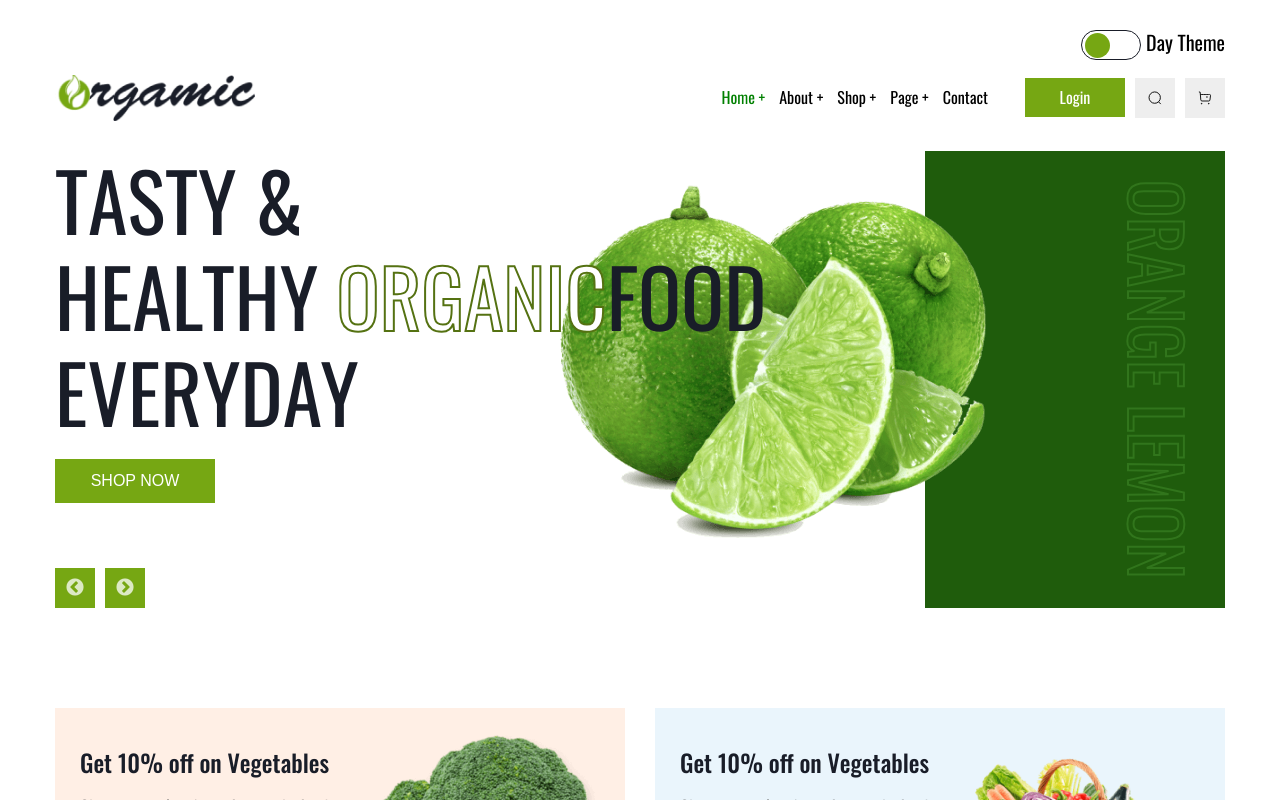
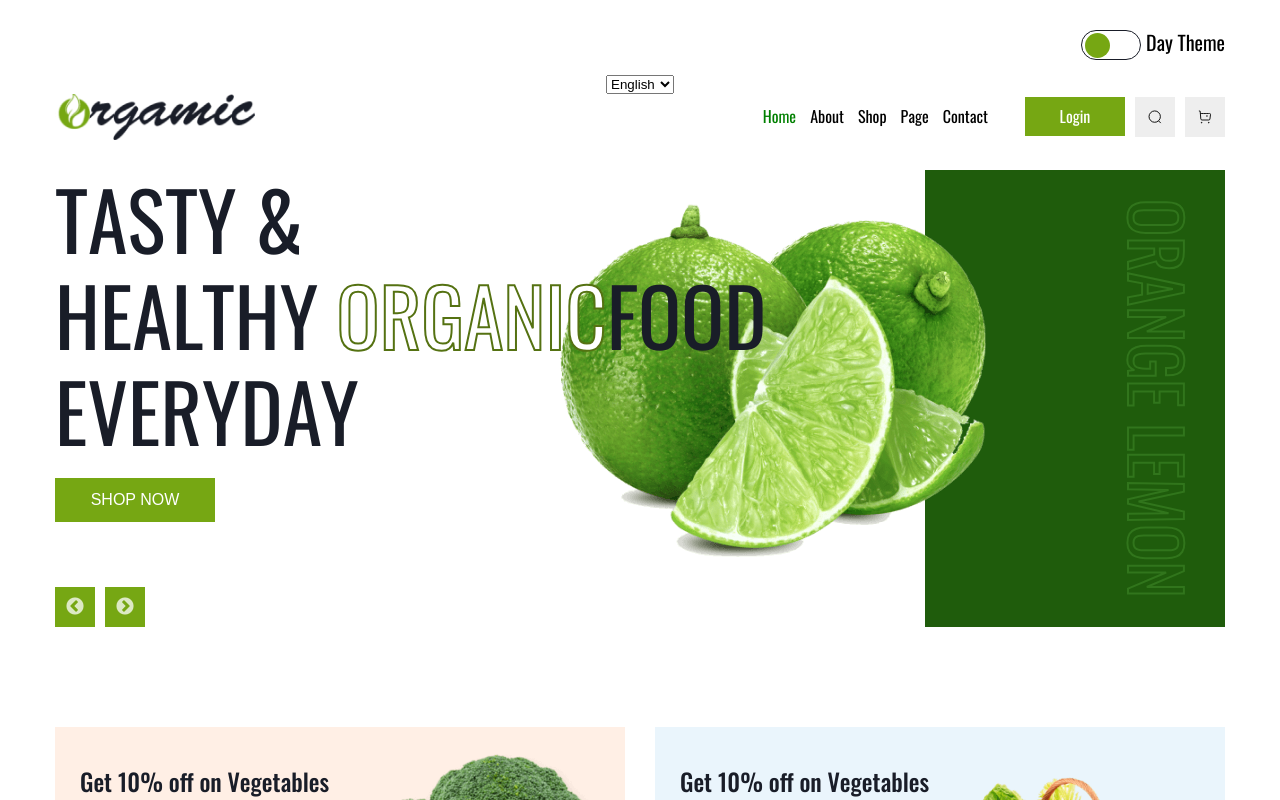
Before and after one commit to yuriipereverziev/Organic, a React (Create React App) app: page / in a window 1280 px wide. Shown: the top 800 px of the page. Built offline with nearby package versions, Linux system fonts and the light colour scheme; no server answers.

Commit message:
add: i18n

```diff
--- a/package.json
+++ b/package.json
@@ -7,9 +7,12 @@
     "@testing-library/jest-dom": "^5.16.4",
     "@testing-library/react": "^13.1.1",
     "@testing-library/user-event": "^13.5.0",
+    "i18next": "^21.8.13",
+    "i18next-browser-languagedetector": "^6.1.4",
     "prop-types": "^15.8.1",
     "react": "^18.0.0",
     "react-dom": "^18.0.0",
+    "react-i18next": "^11.18.0",
     "react-scripts": "5.0.1",
     "react-slick": "^0.29.0",
     "slick-carousel": "^1.8.1",
--- a/src/App.js
+++ b/src/App.js
@@ -1,14 +1,18 @@
-import React from 'react';
+import React, { Suspense } from 'react';
 import './App.scss';
 import ErrorBoundary from './components/ErrorBoundry/ErrorBoundary';
 import { ThemeProvider } from './context/ThemeDark/ThemeContext';
 import Root from './components/Root/Root';
+import './i18n';
 
 const App = () => {
   return (
     <ErrorBoundary>
       <ThemeProvider>
-        <Root />
+        <Suspense fallback="Loading...">
+
+          <Root />
+        </Suspense>
       </ThemeProvider>
     </ErrorBoundary>
   );
--- a/src/components/Root/Root.js
+++ b/src/components/Root/Root.js
@@ -15,6 +15,7 @@ const Root = () => {
   const { theme } = useContext(ThemeContext);
   return (
     <div className={`App ${theme}`}>
+
       <Header />
       <Promo />
       <Discount />
--- /dev/null
+++ b/src/i18n/en.js
@@ -0,0 +1,8 @@
+export default {
+  home: 'Home',
+  title: 'Organic Shop',
+  about: 'About',
+  shop: 'Shop',
+  page: 'Page',
+  contact: 'Contact',
+};
--- /dev/null
+++ b/src/i18n/index.js
@@ -0,0 +1,18 @@
+import i18n from 'i18next';
+import { initReactI18next } from 'react-i18next';
+import LanguageDetector from 'i18next-browser-languagedetector';
+import enLang from './en';
+import uaLang from './ua';
+
+i18n
+  .use(initReactI18next)
+  .use(LanguageDetector)
+  .init({
+    resources: {
+      en: { translation: enLang },
+      ua: { translation: uaLang }
+    },
+    fallbackLng: 'en'
+  });
+
+export default i18n;
--- /dev/null
+++ b/src/i18n/ua.js
@@ -0,0 +1,8 @@
+export default {
+  title: 'Магазин Еко',
+  home: 'Домашня',
+  about: 'Про нас',
+  shop: 'Магазин',
+  page: 'Сторінка',
+  contact: 'Контакти',
+};
--- a/src/layout/Header/Header.js
+++ b/src/layout/Header/Header.js
@@ -1,31 +1,44 @@
-import React, { Component } from 'react';
+import React from 'react';
 import './scss/Header.scss';
+import i18n from 'i18next';
+import '../../i18n';
+import { useTranslation } from 'react-i18next';
 import logo from '../../assets/img/logo.png';
 import search from '../../assets/img/search.svg';
 import cart from '../../assets/img/cart.svg';
 import Toggle from '../../components/ToggleBtn/Toggle';
 
-export default class Header extends Component {
-  render() {
+const Header = () => {
+  const { t } = useTranslation();
+
+  const onChangeLang = (event) => {
+    i18n.changeLanguage(event.target.value);
+  };
+
   return (
     <header className="header">
       <div className="container">
-          <h1 className="visually-hidden">Organic Shop</h1>
+        <h1 className="visually-hidden">{t('title')}</h1>
         <div className="header__wrapper">
 
           <Toggle />
 
+          <select name="language" onChange={onChangeLang}>
+            <option value="en">English</option>
+            <option value="ua">Ukraine</option>
+          </select>
+
           <nav className="header__nav nav">
             <img className="header__logo" src={logo} alt="logo" />
             <ul className="nav-site site">
-                <li className="site__item"><a className="site__link active" href="/#">Home +</a></li>
-                <li className="site__item"><a className="site__link" href="/#">About +</a></li>
-                <li className="site__item"><a className="site__link" href="/#">Shop +</a></li>
-                <li className="site__item"><a className="site__link" href="/#">Page +</a></li>
-                <li className="site__item"><a className="site__link" href="/#">Contact</a></li>
+              <li className="site__item"><a className="site__link active" href="/#">{t('home')}</a></li>
+              <li className="site__item"><a className="site__link" href="/#">{t('about')}</a></li>
+              <li className="site__item"><a className="site__link" href="/#">{t('shop')}</a></li>
+              <li className="site__item"><a className="site__link" href="/#">{t('page')}</a></li>
+              <li className="site__item"><a className="site__link" href="/#">{t('contact')}</a></li>
             </ul>
             <ul className="nav-user user">
-                <li className="user__login"><a className="user__login-btn" href="/#"> Login</a></li>
+              <li className="user__login"><a className="user__login-btn" href="/#">Login</a></li>
               <li className="user__search">
                 <button type="button" className="user__search-btn">
                   <img className="search__img" src={search} alt="search" />
@@ -42,5 +55,6 @@ export default class Header extends Component {
       </div>
     </header>
   );
-  }
-}
+};
+
+export default Header;
```
Also changed, not shown: 1 other file (tests, documents, lock files or other folders). Lines whose indentation alone changed are shown as unchanged.
